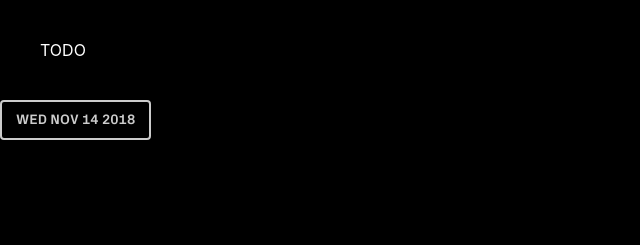
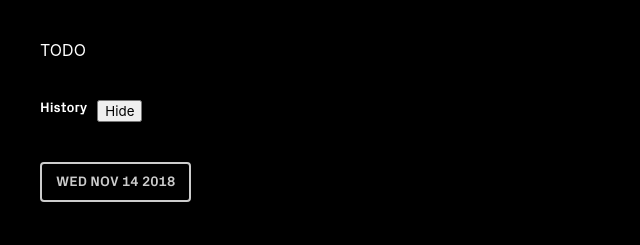
Before and after one commit to timc1/react-todo, a React app: page / in a window 1280 px wide. Shown: the whole page, without its empty margins (0-640 px from the left). Built offline with nearby package versions, Linux system fonts and the light colour scheme; some packages are replaced by stand-ins of ours; a web font is replaced by a local one.

Commit message:
update emotion plugin & styling

```diff
--- a/config/webpack.config.dev.js
+++ b/config/webpack.config.dev.js
@@ -230,6 +230,7 @@ module.exports = {
                   },
                 ],
                 ['@babel/plugin-proposal-optional-chaining'],
+                ['emotion'],
               ],
               // This is a feature of `babel-loader` for webpack (not Babel itself).
               // It enables caching results in ./node_modules/.cache/babel-loader/
--- a/config/webpack.config.prod.js
+++ b/config/webpack.config.prod.js
@@ -304,6 +304,7 @@ module.exports = {
                   },
                 ],
                 ['@babel/plugin-proposal-optional-chaining'],
+                ['emotion'],
               ],
               cacheDirectory: true,
               // Save disk space when time isn't as important
--- a/package.json
+++ b/package.json
@@ -117,6 +117,7 @@
     ]
   },
   "devDependencies": {
-    "@babel/plugin-proposal-optional-chaining": "^7.0.0"
+    "@babel/plugin-proposal-optional-chaining": "^7.0.0",
+    "babel-plugin-emotion": "^9.2.11"
   }
 }
--- a/src/components/shared/hooks/useTodo.js
+++ b/src/components/shared/hooks/useTodo.js
@@ -1,5 +1,7 @@
 import { useEffect, useReducer } from 'react'
 import { TodoMeta } from '../../../models/todo'
+
+import useLocalStorage from './useLocalStorage'
 
 const todoMetaReducer = (state, action) => {
   switch (action.type) {
--- a/src/components/todo/history.js
+++ b/src/components/todo/history.js
@@ -4,8 +4,12 @@ import styled from 'react-emotion'
 import { StandardButton } from '../shared/styles'
 
 export default React.memo(({ allTodos, todoMetaDispatch }) => (
-  <SideMenu>
-    <ul>
+  <SideMenu className="history">
+    <Heading className="history-head">
+      <h1>History</h1>
+      <button>Hide</button>
+    </Heading>
+    <ul className="history-body">
       {allTodos &&
         allTodos.map(todo => (
           <li key={todo.id}>
@@ -28,4 +32,22 @@ export default React.memo(({ allTodos, todoMetaDispatch }) => (
   </SideMenu>
 ))
 
-const SideMenu = styled('aside')``
+const SideMenu = styled.aside`
+  h1 {
+    font-size: var(--fontsm);
+    font-family: var(--secondaryfont);
+    color: var(--white1);
+    margin: 0 10px 0 0;
+  }
+
+  ul {
+    display: grid;
+    grid-gap: 10px;
+    padding: 40px 0;
+  }
+`
+
+const Heading = styled.div`
+  display: flex;
+  align-items: start;
+`
--- a/src/components/todo/index.js
+++ b/src/components/todo/index.js
@@ -1,4 +1,5 @@
 import React from 'react'
+import styled from 'react-emotion'
 
 import TodoEditor from './todo-editor'
 import History from './history'
@@ -12,12 +13,39 @@ export default () => {
   })
 
   return (
-    <div>
+    <Container>
       <History allTodos={getAllTodos()} todoMetaDispatch={todoMetaDispatch} />
       <TodoEditor
         currentTodo={getCurrentTodo()}
         todoMetaDispatch={todoMetaDispatch}
       />
-    </div>
+    </Container>
   )
 }
+
+const Container = styled.div`
+  display: grid;
+  grid-template-columns: auto 1fr;
+  grid-gap: 80px;
+  align-items: start;
+  padding: 0 var(--basepadding);
+
+  .history {
+    .history-head {
+      transform: ${props => (props.isHidden ? 'rotate(90deg)' : 'rotate(0)')};
+      transform-origin: 0 0;
+      transform-property: transform, opacity;
+      transition: 0.25s ease-in;
+    }
+    .history-body {
+      transform: ${props =>
+        props.isHidden ? 'translateY(100px)' : 'translateY(0)'};
+      opacity: ${props => (props.isHidden ? '0' : '1')};
+      transform-property: transform, opacity;
+      transition: 0.25s ease-in;
+    }
+  }
+
+  .todo-editor {
+  }
+`
--- a/src/components/todo/todo-editor.js
+++ b/src/components/todo/todo-editor.js
@@ -10,8 +10,8 @@ export default React.memo(({ currentTodo, todoMetaDispatch }) => {
   const [currentEditingTask, setCurrentEditingTask] = useState(false)
 
   return (
-    <Container>
-      {currentTodo && (
+    <Container className="todo-editor">
+      {currentTodo ? (
         <>
           <Heading date={currentTodo.date} />
           <TaskContainer>
@@ -35,18 +35,21 @@ export default React.memo(({ currentTodo, todoMetaDispatch }) => {
             dispatch={todoMetaDispatch}
           />
         </>
+      ) : (
+        <NoTodoSelected>Select a date or create a new list</NoTodoSelected>
       )}
     </Container>
   )
 })
 
 // Styles
-const Container = styled('div')`
+const Container = styled.div`
   max-width: 650px;
-  margin: auto;
-  padding: 0 15px 100px 15px;
+  width: 100%;
 `
 
-const TaskContainer = styled('div')`
+const TaskContainer = styled.div`
   margin-bottom: 40px;
 `
+
+const NoTodoSelected = styled.div``
```
Also changed, not shown: public/index.html (+1 -3 lines), 7 other files.
